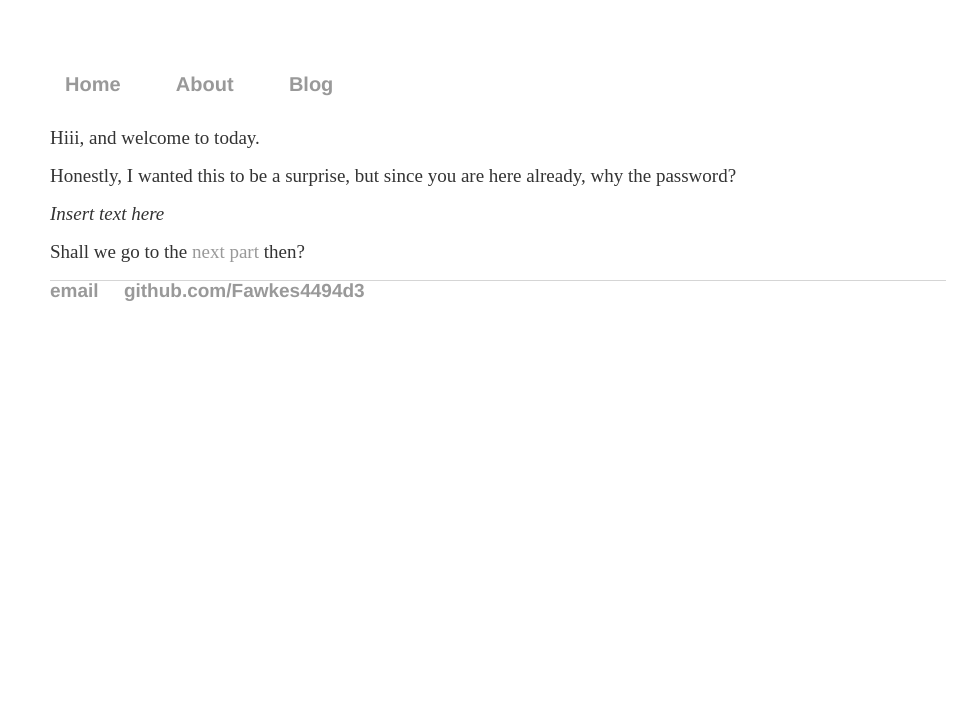
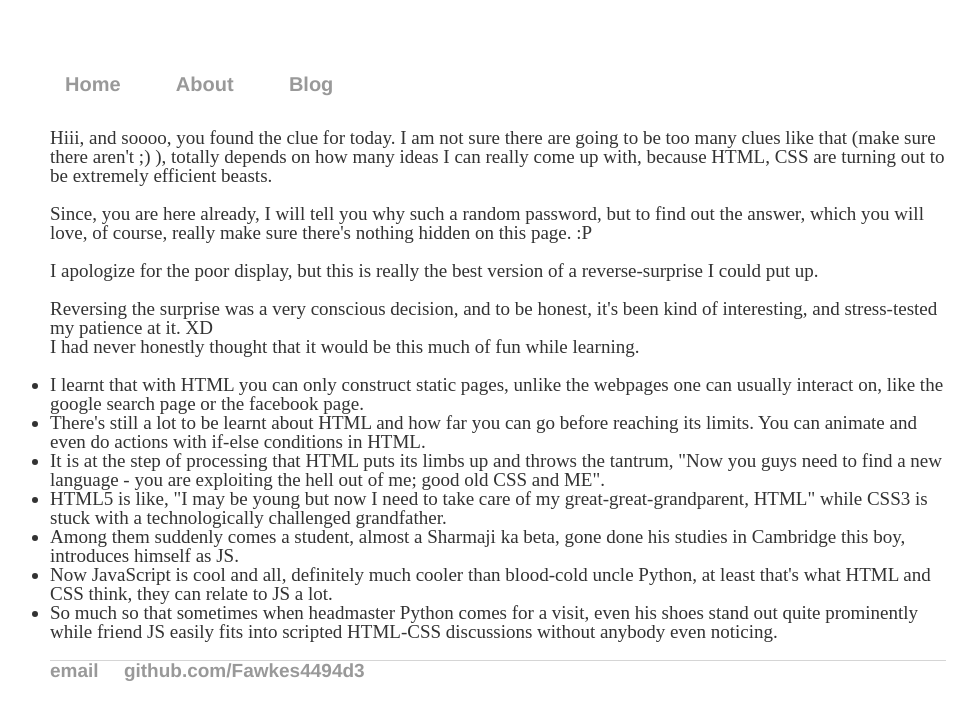
Before and after one commit to Fawkes4494d3/Fawkes4494d3.github.io, a Jekyll site: the page himars/3e2aa62395aba393f738f8caa175d9f62496b6ca/index.html, which Jekyll copies as it is, in a window 1280 px wide. Shown: the top 720 px of the page, without its empty margins (142-1119 px from the left). Built offline with Jekyll 4.4.1, drawn with Linux system fonts in a browser that asks for light colours.

Commit message:
Update index.html

```diff
--- a/himars/3e2aa62395aba393f738f8caa175d9f62496b6ca/index.html
+++ b/himars/3e2aa62395aba393f738f8caa175d9f62496b6ca/index.html
@@ -56,17 +56,27 @@
 
 			<div class="container">
 
-			<p> Hiii, and welcome to today.</p>
-			<p> Honestly, I wanted this to be a surprise, but since you are here already, why the password? </p>
-
-			<i> Insert text here </i>
-				<p> Shall we go to the <a href="/himars/3e2aa62395aba393f738f8caa175d9f62496b6ca/collected.html">next part</a> then? </p>
+			<p> Hiii, and soooo, you found the clue for today. I am not sure there are going to be too many clues like that (make sure there aren't ;) ), totally depends on how many ideas I can really come up with, because HTML, CSS are turning out to be extremely efficient beasts.</p>
+			<p> Since, you are here already, I will tell you why such a random password, but to find out the answer, which you will love, of course, really make sure there's nothing hidden on this page. :P </p>
+			<p> I apologize for the poor display, but this is really the best version of a reverse-surprise I could put up. </p>
+			<p> Reversing the surprise was a very conscious decision, and to be honest, it's been kind of interesting, and stress-tested my patience at it. XD <br>
+				I had never honestly thought that it would be this much of fun while learning.
+				<ul>
+					<li> I learnt that with HTML you can only construct static pages, unlike the webpages one can usually interact on, like the google search page or the facebook page. </li>
+					<li> There's still a lot to be learnt about HTML and how far you can go before reaching its limits. You can animate and even do actions with if-else conditions in HTML. </li>
+					<li> It is at the step of processing that HTML puts its limbs up and throws the tantrum, "Now you guys need to find a new language - you are exploiting the hell out of me; good old CSS and ME". </li>
+					<li> HTML5 is like, "I may be young but now I need to take care of my great-great-grandparent, HTML" while CSS3 is stuck with a technologically challenged grandfather. </li>
+					<li> Among them suddenly comes a student, almost a Sharmaji ka beta, gone done his studies in Cambridge this boy, introduces himself as JS. </li>
+					<li> Now JavaScript is cool and all, definitely much cooler than blood-cold uncle Python, at least that's what HTML and CSS think, they can relate to JS a lot. </li>
+					<li> So much so that sometimes when headmaster Python comes for a visit, even his shoes stand out quite prominently while friend JS easily fits into scripted HTML-CSS discussions without anybody even noticing. </li>
+				</ul>
+			</p>
 			</div><!-- /.container -->
 			<footer>
 	    		<ul>
 	        		<li><a href="mailto:soumavapal@gmail.com">email</a></li>
-	        		<li><a href="https://github.com/Fawkes4494d3">github.com/Fawkes4494d3</a></li>
-				</ul>
+	        		<li><a text-color="white" href="https://github.com/Fawkes4494d3">github.com/Fawkes4494d3</a></li>
+			</ul>
 			</footer>
 		</body>
 	</html>
```
